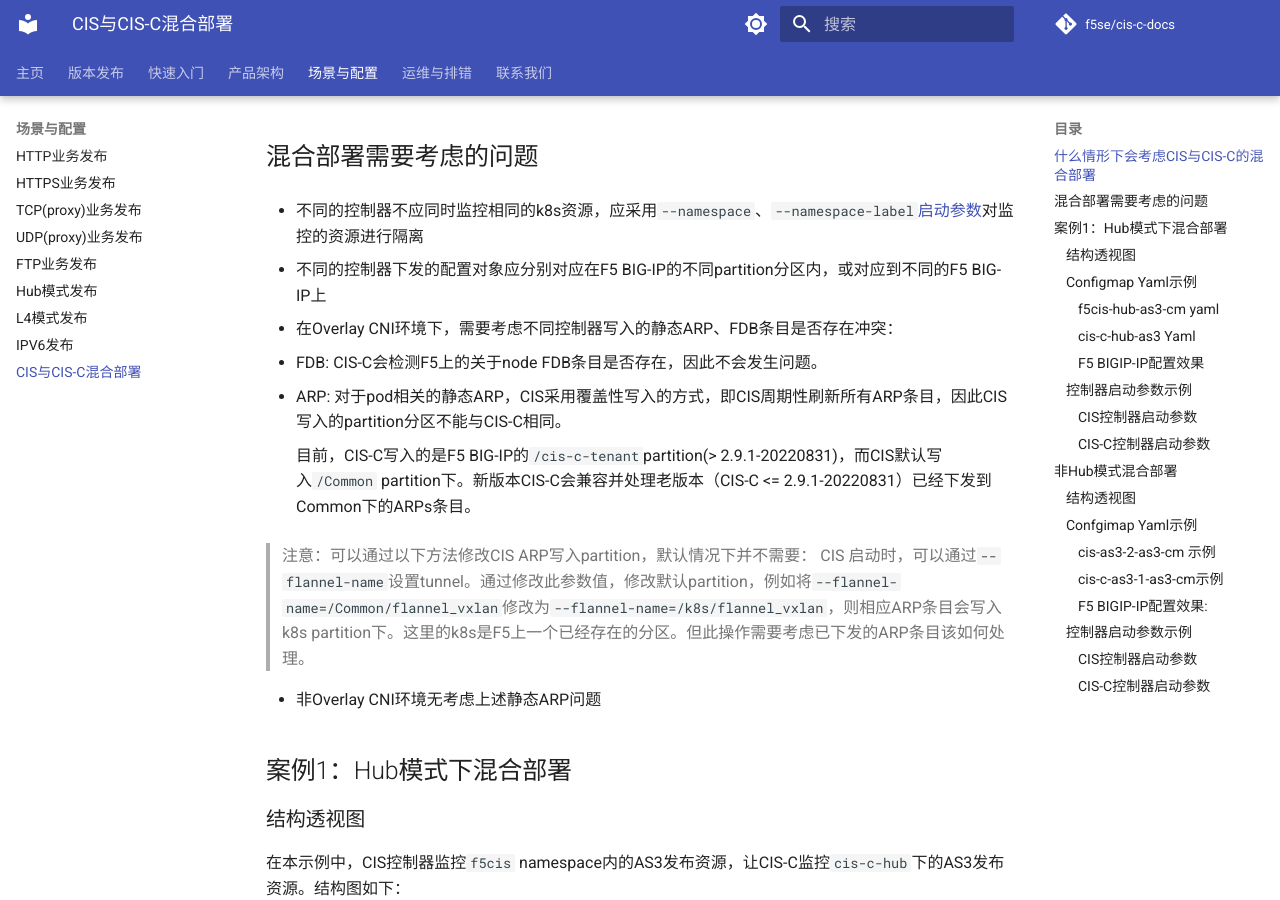
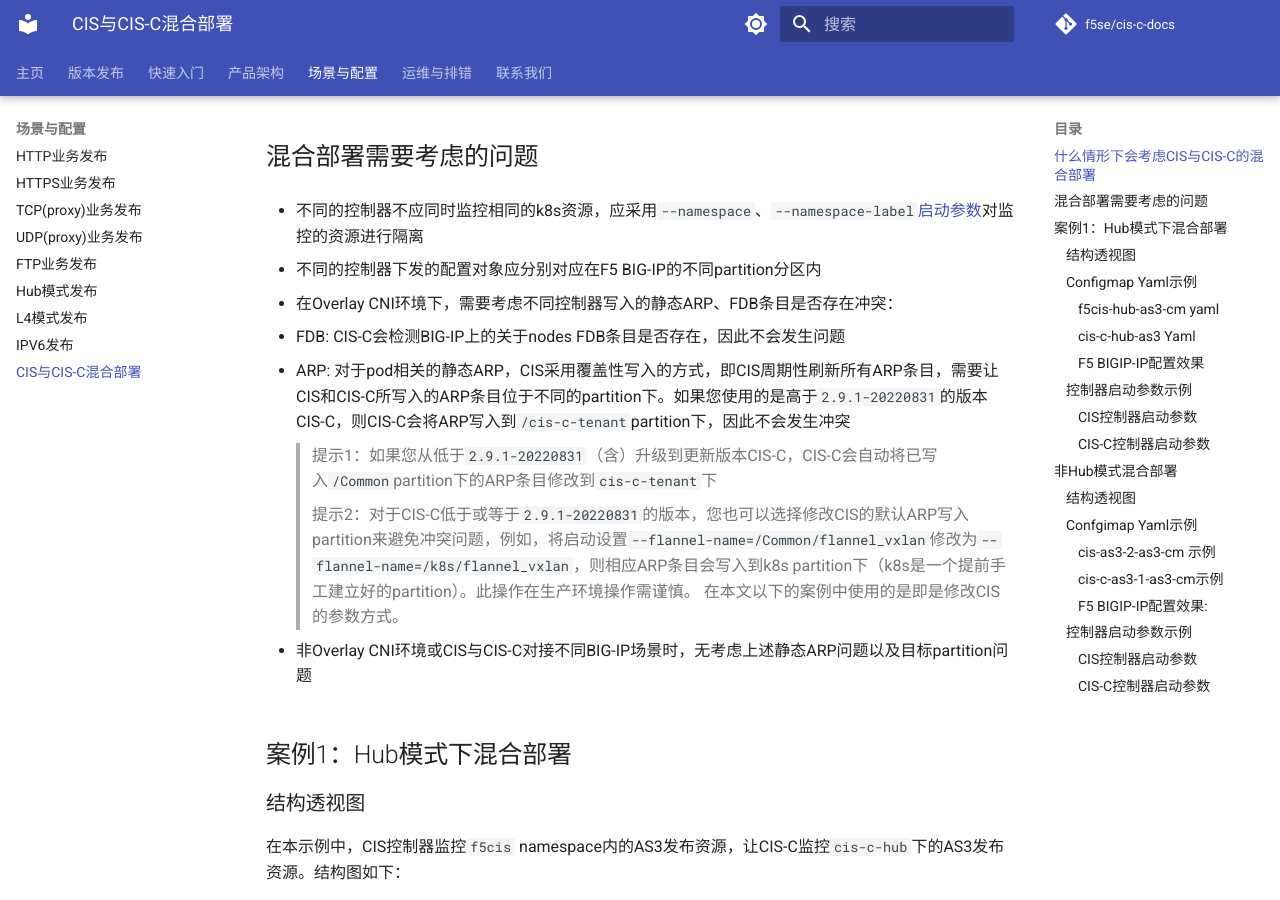
Before and after one commit to f5se/cis-c-docs, an MkDocs documentation site: the page built from docs/Use-Cases/cis-and-cis-c.md, in a window 1280 px wide and 900 px high, scrolled down 370 px. Built offline with MkDocs 1.6.1 and Material for MkDocs 9.7.7, drawn with Linux system fonts in a browser that asks for light colours; comment, search, counter and statistics services are not loaded.

Commit message:
some change to hybrid mode case

```diff
--- a/docs/Use-Cases/cis-and-cis-c.md
+++ b/docs/Use-Cases/cis-and-cis-c.md
@@ -10,19 +10,19 @@
 
 * 不同的控制器不应同时监控相同的k8s资源，应采用`--namespace`、`--namespace-label`[启动参数](/Architecture/parameters)对监控的资源进行隔离
 
-* 不同的控制器下发的配置对象应分别对应在F5 BIG-IP的不同partition分区内，或对应到不同的F5 BIG-IP上
+* 不同的控制器下发的配置对象应分别对应在F5 BIG-IP的不同partition分区内
 
 * 在Overlay CNI环境下，需要考虑不同控制器写入的静态ARP、FDB条目是否存在冲突：
 
-  * FDB: CIS-C会检测F5上的关于node FDB条目是否存在，因此不会发生问题。
-  * ARP: 对于pod相关的静态ARP，CIS采用覆盖性写入的方式，即CIS周期性刷新所有ARP条目，因此CIS写入的partition分区不能与CIS-C相同。
+  * FDB: CIS-C会检测BIG-IP上的关于nodes FDB条目是否存在，因此不会发生问题
 
-    目前，CIS-C写入的是F5 BIG-IP的`/cis-c-tenant`partition(> 2.9.1-20220831)，而CIS默认写入`/Common` partition下。新版本CIS-C会兼容并处理老版本（CIS-C <= 2.9.1-20220831）已经下发到Common下的ARPs条目。
+  * ARP: 对于pod相关的静态ARP，CIS采用覆盖性写入的方式，即CIS周期性刷新所有ARP条目，需要让CIS和CIS-C所写入的ARP条目位于不同的partition下。如果您使用的是高于`2.9.1-20220831`的版本CIS-C，则CIS-C会将ARP写入到`/cis-c-tenant`partition下，因此不会发生冲突
 
-  > 注意：可以通过以下方法修改CIS ARP写入partition，默认情况下并不需要：
-  CIS 启动时，可以通过`--flannel-name`设置tunnel。通过修改此参数值，修改默认partition，例如将`--flannel-name=/Common/flannel_vxlan`修改为`--flannel-name=/k8s/flannel_vxlan`，则相应ARP条目会写入k8s partition下。这里的k8s是F5上一个已经存在的分区。但此操作需要考虑已下发的ARP条目该如何处理。
+    > 提示1：如果您从低于`2.9.1-20220831`（含）升级到更新版本CIS-C，CIS-C会自动将已写入`/Common`partition下的ARP条目修改到`cis-c-tenant`下
 
-* 非Overlay CNI环境无考虑上述静态ARP问题
+    > 提示2：对于CIS-C低于或等于`2.9.1-20220831`的版本，您也可以选择修改CIS的默认ARP写入partition来避免冲突问题，例如，将启动设置`--flannel-name=/Common/flannel_vxlan`修改为`--flannel-name=/k8s/flannel_vxlan`，则相应ARP条目会写入到k8s partition下（k8s是一个提前手工建立好的partition）。此操作在生产环境操作需谨慎。 在本文以下的案例中使用的是即是修改CIS的参数方式。
+
+* 非Overlay CNI环境或CIS与CIS-C对接不同BIG-IP场景时，无考虑上述静态ARP问题以及目标partition问题
 
 ## 案例1：Hub模式下混合部署
 
```
